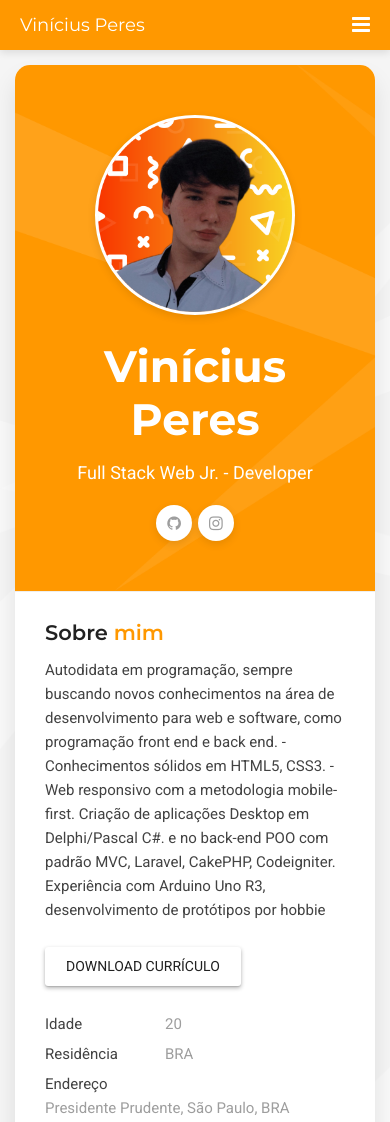
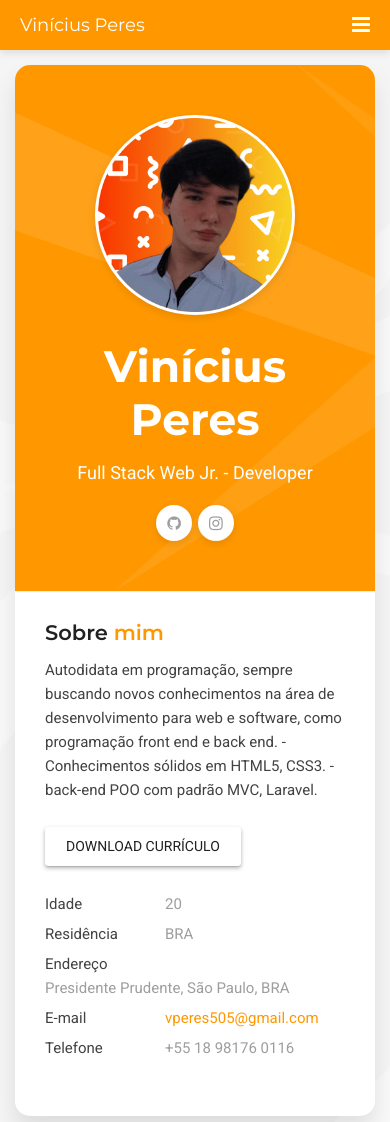
Before and after one commit to DevVinixxx/viniperes.dev, a plain HTML site: page index.html in a window 390 px wide. Shown: the top 1122 px of the page. Drawn offline with Linux system fonts and the light colour scheme; some packages are replaced by stand-ins of ours.

Commit message:
correção de textos (pendencia de conclusão)

```diff
--- a/contact_form/contact_form.json
+++ /dev/null
@@ -1 +0,0 @@
-{"type":"danger","message":"Por favor, clique na caixa reCAPTCHA."}
--- a/index.html
+++ b/index.html
@@ -132,7 +132,7 @@
                         <div class="block-title">
                           <h3>Sobre <span>mim</span></h3>
                         </div>
-                        <p>Autodidata em programação, sempre buscando novos conhecimentos na área de desenvolvimento para web e software, como programação front end e back end. - Conhecimentos sólidos em HTML5, CSS3. - Web responsivo com a metodologia mobile-first. Criação de aplicações Desktop em Delphi/Pascal C#. e no back-end POO com padrão MVC, Laravel, CakePHP, Codeigniter. Experiência com Arduino Uno R3, desenvolvimento de protótipos por hobbie</p>
+                        <p>Autodidata em programação, sempre buscando novos conhecimentos na área de desenvolvimento para web e software, como programação front end e back end. - Conhecimentos sólidos em HTML5, CSS3. - back-end POO com padrão MVC, Laravel.</p>
                       </div>
                       <div class="download-resume">
                         <a href="Vinicius-Peres.pdf" class="btn btn-secondary" download target="_blank">Download currículo </a>
```
